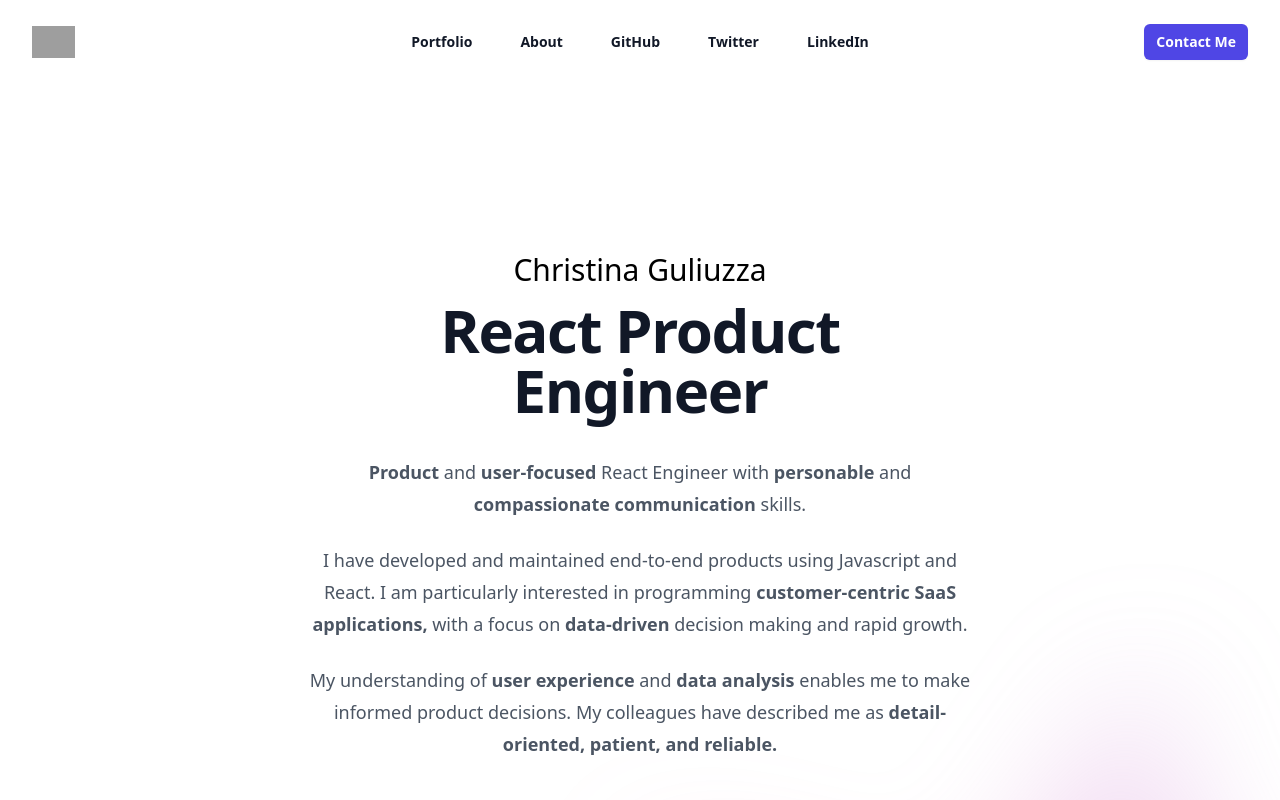
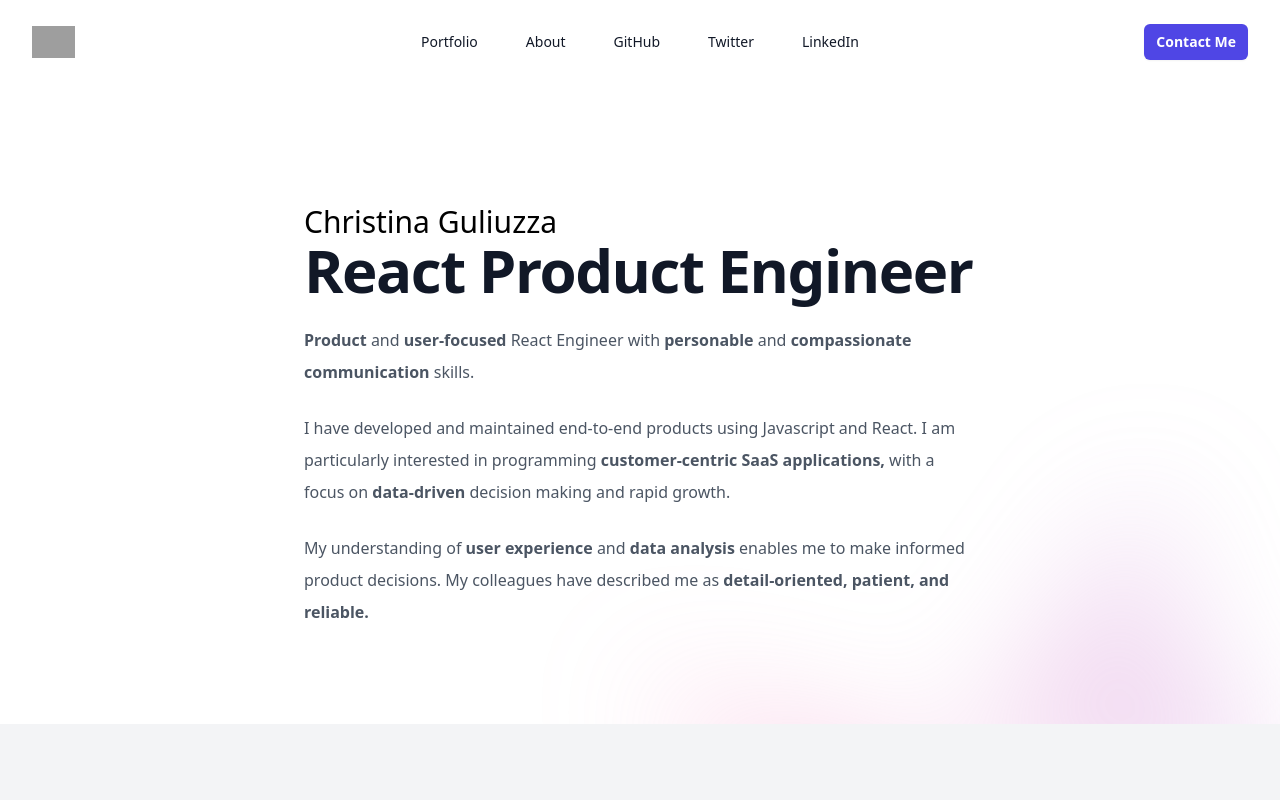
Before and after one commit to cguliuzza/tina-dev-site, a Next.js app: page / in a window 1280 px wide. Shown: the top 800 px of the page. Built offline with nearby package versions, Linux system fonts and the light colour scheme; grey boxes are pictures that could not be loaded.

Commit message:
change some styling on home and navbar - out of scope for this PR

```diff
--- a/components/Hero.tsx
+++ b/components/Hero.tsx
@@ -3,15 +3,15 @@ export default function Hero() {
     <div className="px-6 pt-6 lg:px-8">
       <main>
         <div className="relative px-6 lg:px-8">
-          <div className="mx-auto max-w-2xl py-32 sm:py-48 lg:py-36">
-            <div className="text-center">
+          <div className="mx-auto max-w-2xl py-32 sm:py-48 lg:py-24">
+            <div className="text-left">
               <h2 className="text-3xl font-light tracking-normal">
                 Christina Guliuzza
               </h2>
-              <h1 className="p-3 text-4xl font-bold tracking-tight text-gray-900 sm:text-6xl">
+              <h1 className="text-3xl font-bold tracking-tight text-gray-900 sm:text-6xl">
                 React Product Engineer
               </h1>
-              <p className="mt-6 font-light text-lg leading-8 text-gray-600">
+              <p className="mt-6 font-light text-base leading-8 text-gray-600">
                 <span className="font-semibold">Product</span> and{' '}
                 <span className="font-semibold">user-focused</span> React
                 Engineer with <span className="font-semibold">personable</span>{' '}
@@ -21,7 +21,7 @@ export default function Hero() {
                 </span>{' '}
                 skills.
               </p>
-              <p className="mt-6 font-light text-lg leading-8 text-gray-600">
+              <p className="mt-6 font-light text-base leading-8 text-gray-600">
                 I have developed and maintained end-to-end products using
                 Javascript and React. I am particularly interested in
                 programming{' '}
@@ -32,7 +32,7 @@ export default function Hero() {
                 <span className="font-semibold">data-driven</span> decision
                 making and rapid growth.
               </p>
-              <p className="mt-6 font-light text-lg leading-8 text-gray-600">
+              <p className="mt-6 font-light text-base leading-8 text-gray-600">
                 My understanding of{' '}
                 <span className="font-semibold">user experience</span> and{' '}
                 <span className="font-semibold">data analysis</span> enables me
--- a/components/Navbar.tsx
+++ b/components/Navbar.tsx
@@ -55,7 +55,7 @@ export default function Navbar() {
               href={item.href}
               rel={item.rel}
               target={item.target}
-              className="text-sm font-semibold leading-6 text-gray-900"
+              className="text-sm font-normal leading-6 text-gray-900"
             >
               {item.name}
             </a>
```
